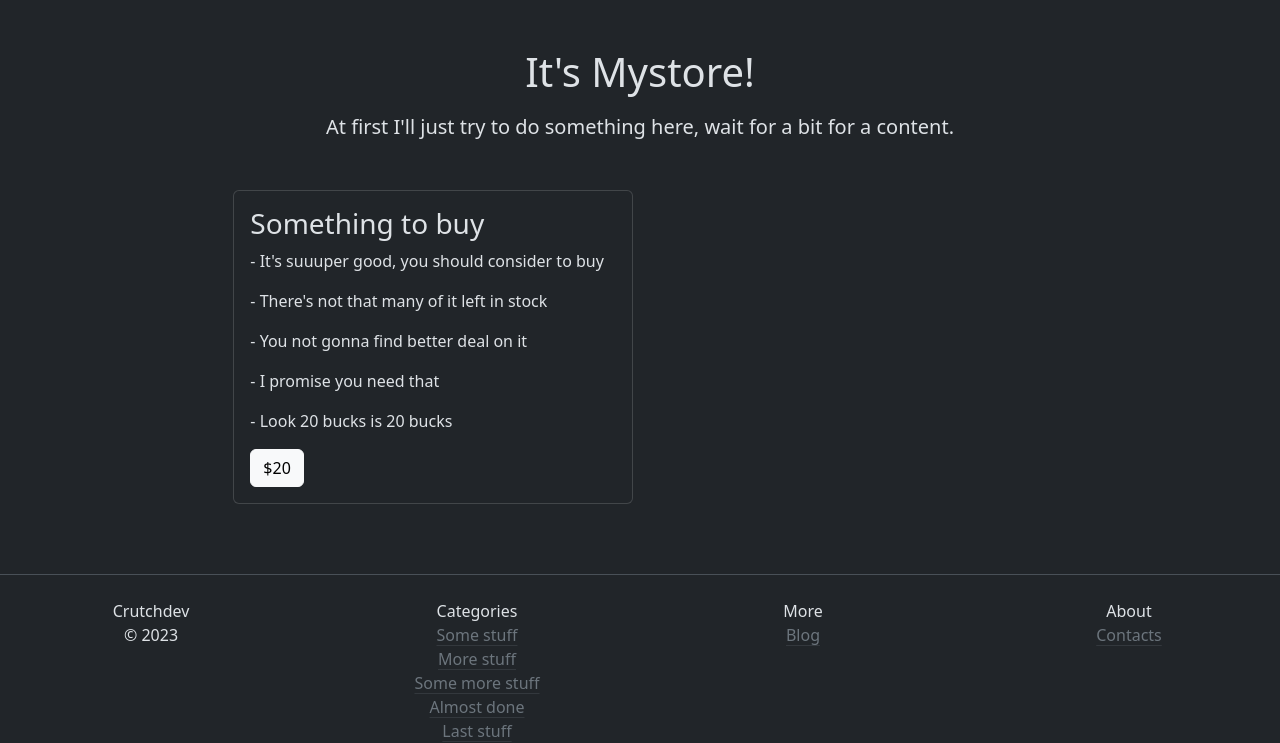
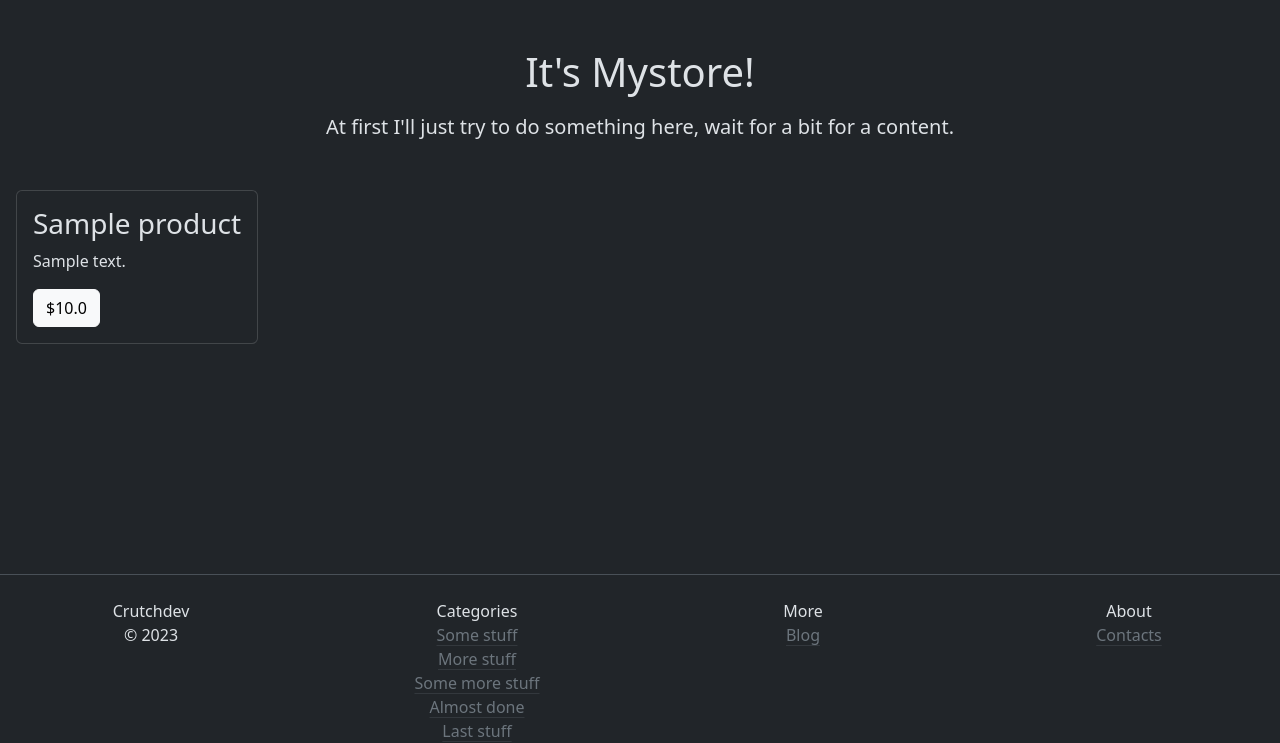
Before and after one commit to gNipled/Django_HW_project, a Django app: page / in a window 1280 px wide. Shown: the part 57-800 px from the top of the page. Run offline with Django 4.2, Linux system fonts and the light colour scheme; tables that the repository leaves empty hold one stand-in row (values such as "Sample post"); some libraries are stand-ins or nearby versions.

Commit message:
HW 20.2 done up to 3rd

```diff
--- a/catalog/templates/catalog/home.html
+++ b/catalog/templates/catalog/home.html
@@ -3,19 +3,16 @@
   <p class="h1 text-center mt-5">It's Mystore!</p>
   <p class="text-center fs-5 mt-3 mb-5">At first I'll just try to do something here, wait for a bit for a content.</p>
   <div class="row">
-    <div class="col-2"></div>
-    <div class="col-4">
-      <div class="card ms-3" style="width: 25rem;">
-        <div class="card-body">
-          <h5 class="card-title fs-3">Something to buy</h5>
-          <p class="card-text">- It's suuuper good, you should consider to buy</p>
-          <p class="card-text">- There's not that many of it left in stock</p>
-          <p class="card-text">- You not gonna find better deal on it</p>
-          <p class="card-text">- I promise you need that</p>
-          <p class="card-text">- Look 20 bucks is 20 bucks</p>
-          <a href="#" class="btn btn-light">$20</a>
+    {% for object in object_list %}
+      <div class="col-auto">
+        <div class="card w-70 mb-5 ms-3">
+          <div class="card-body">
+            <h5 class="card-title fs-3">{{ object.name }}</h5>
+            <p> {{ object.description|truncatechars:100 }}</p>
+            <a href="{% url 'catalog:product' object.pk %}" class="btn btn-light">${{ object.price }}</a>
+          </div>
         </div>
       </div>
-    </div>
+    {% endfor %}
   </div>
 {% endblock %}
--- /dev/null
+++ b/catalog/templates/catalog/includes/inc_bottom_menu.html
@@ -0,0 +1,28 @@
+  <div class="row mt-5 border-top fixed-bottom">
+    <div class="col-3">
+      <p class="text-center mt-4 mb-0">Crutchdev</p>
+      <p class="text-center mt-0">© 2023</p>
+    </div>
+    <div class="col-3">
+      <nav class="nav flex-column">
+        <p class="text-center mt-4 mb-0">Categories</p>
+        <p class="text-center my-0"><a href="#" class="link-secondary link-offset-2 link-underline-opacity-25 link-underline-opacity-100-hover">Some stuff</a></p>
+        <p class="text-center my-0"><a href="#" class="link-secondary link-offset-2 link-underline-opacity-25 link-underline-opacity-100-hover">More stuff</a></p>
+        <p class="text-center my-0"><a href="#" class="link-secondary link-offset-2 link-underline-opacity-25 link-underline-opacity-100-hover">Some more stuff</a></p>
+        <p class="text-center my-0"><a href="#" class="link-secondary link-offset-2 link-underline-opacity-25 link-underline-opacity-100-hover">Almost done</a></p>
+        <p class="text-center my-0"><a href="#" class="link-secondary link-offset-2 link-underline-opacity-25 link-underline-opacity-100-hover">Last stuff</a></p>
+      </nav>
+    </div>
+    <div class="col-3">
+      <nav class="nav flex-column">
+        <p class="text-center mt-4 mb-0">More</p>
+        <p class="text-center my-0"><a href="#" class="link-secondary link-offset-2 link-underline-opacity-25 link-underline-opacity-100-hover">Blog</a></p>
+      </nav>
+    </div>
+    <div class="col-3">
+      <nav class="nav flex-column">
+        <p class="text-center mt-4 mb-0">About</p>
+        <p class="text-center my-0"><a href="{% url 'catalog:contacts' %}" class="link-secondary link-offset-2 link-underline-opacity-25 link-underline-opacity-100-hover">Contacts</a></p>
+      </nav>
+    </div>
+  </div>
--- /dev/null
+++ b/catalog/templates/catalog/includes/inc_main_menu.html
@@ -0,0 +1,18 @@
+<nav class="navbar navbar-expand-lg bg-body-tertiary border-bottom">
+    <div class="container-fluid gap-4">
+      <a class="navbar-brand text-white"  href="/">Mystore</a>
+      <button class="navbar-toggler" type="button" data-bs-toggle="collapse" data-bs-target="#navbarNav" aria-controls="navbarNav" aria-expanded="false" aria-label="Toggle navigation">
+        <span class="navbar-toggler-icon"></span>
+      </button>
+      <div class="collapse navbar-collapse " id="navbarNav">
+        <ul class="navbar-nav gap-2">
+          <li class="nav-item">
+            <a class="nav-link text-white d-inline-flex focus-ring py-1 px-2 text-decoration-none border rounded-2" aria-current="page" href="{% url 'catalog:home' %}">Home</a>
+          </li>
+          <li class="nav-item">
+            <a class="nav-link text-white d-inline-flex focus-ring py-1 px-2 text-decoration-none border rounded-2" href="{% url 'catalog:contacts' %}">Contacts</a>
+          </li>
+        </ul>
+      </div>
+    </div>
+  </nav>
--- a/catalog/urls.py
+++ b/catalog/urls.py
@@ -1,8 +1,13 @@
 from django.urls import path
+
+from catalog.apps import CatalogConfig
 from catalog.views import home, contacts, product
 
+
+app_name = CatalogConfig.name
+
 urlpatterns = [
-    path('', home),
-    path('contacts', contacts),
-    path('product', product),
+    path('', home, name='home'),
+    path('contacts', contacts, name='contacts'),
+    path('<int:pk>/product/', product, name='product'),
 ]
--- a/catalog/views.py
+++ b/catalog/views.py
@@ -1,8 +1,13 @@
 from django.shortcuts import render
+from catalog.models import Product, Category
 
 
 def home(request):
-    return render(request, 'catalog/home.html')
+    product_list = Product.objects.all()
+    context = {
+        'object_list': product_list
+    }
+    return render(request, 'catalog/home.html', context)
 
 
 def contacts(request):
@@ -14,8 +19,8 @@ def contacts(request):
     return render(request, 'catalog/contacts.html')
 
 
-def product(request):
+def product(request, pk):
     context = {
-
+        'object': Product.objects.get(pk=pk)
     }
-    return render(request, 'catalog/product.html')
+    return render(request, 'catalog/product.html', context)
--- a/config/urls.py
+++ b/config/urls.py
@@ -21,5 +21,5 @@ from django.conf import settings
 
 urlpatterns = [
     path('admin/', admin.site.urls),
-    path('', include('catalog.urls'))
+    path('', include('catalog.urls', namespace='catalog'))
 ] + static(settings.MEDIA_URL, document_root=settings.MEDIA_ROOT)
```
Also changed, not shown: catalog/templates/catalog/base.html (+3 -46 lines), catalog/templates/catalog/product.html (added, +12 -0 lines).
